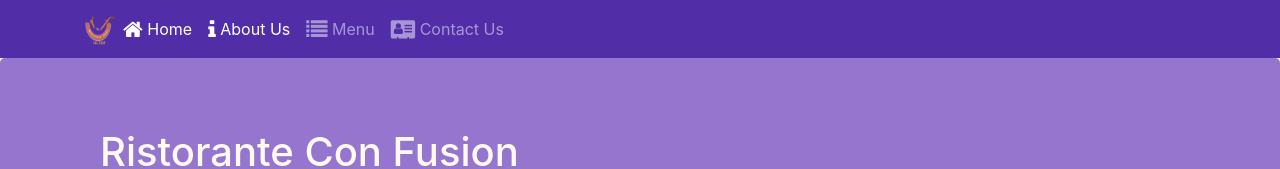
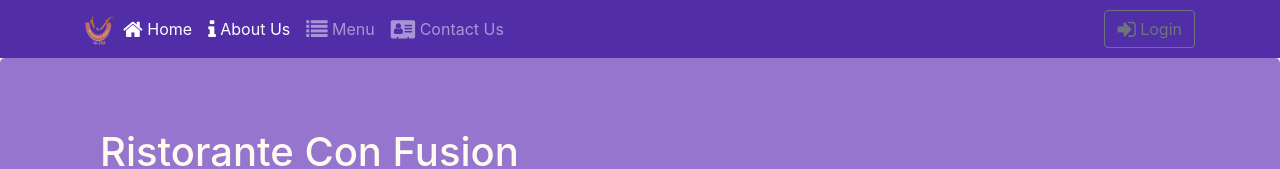
Before and after one commit to parthpadhiar/react-first-project, a React (Create React App) app: page /home in a window 1280 px wide. Shown: the top 169 px of the page. Built offline with nearby package versions, Linux system fonts and the light colour scheme.

Commit message:
unControlled form

```diff
--- a/src/componets/headerComponent.js
+++ b/src/componets/headerComponent.js
@@ -7,6 +7,14 @@ import {
   NavbarToggler,
   Collapse,
   NavItem,
+  Button,
+  Modal,
+  ModalHeader,
+  ModalBody,
+  Form,
+  FormGroup,
+  Label,
+  Input,
 } from "reactstrap";
 import { NavLink } from "react-router-dom";
 
@@ -15,13 +23,28 @@ class Header extends Component {
     super(props);
     this.state = {
       isNavOpen: false,
+      isModalOpen: false,
     };
     this.toggleNav = this.toggleNav.bind(this);
+    this.toggleModal = this.toggleModal.bind(this);
+    this.handleLogin = this.handleLogin.bind(this);
   }
   toggleNav() {
     this.setState({
       isNavOpen: !this.state.isNavOpen,
     });
+  }
+
+  toggleModal() {
+    this.setState({
+      isModalOpen: !this.state.isModalOpen,
+    });
+  }
+
+  handleLogin(event) {
+    this.toggleModal();
+    alert("Username" + this.username.value);
+    event.preventDefault();
   }
 
   render() {
@@ -65,6 +88,13 @@ class Header extends Component {
                   </NavLink>
                 </NavItem>
               </Nav>
+              <Nav className="ml-auto" navbar>
+                <NavItem>
+                  <Button outline onClick={this.toggleModal}>
+                    <span className="fa fa-sign-in fa-lg"></span> Login
+                  </Button>
+                </NavItem>
+              </Nav>
             </Collapse>
           </div>
         </Navbar>
@@ -81,6 +111,33 @@ class Header extends Component {
             </div>
           </div>
         </Jumbotron>
+        <Modal isOpen={this.state.isModalOpen} toggle={this.toggleModal}>
+          <ModalHeader toggle={this.toggleModal}>Login</ModalHeader>
+          <ModalBody>
+            <Form onSubmit={this.handleLogin}>
+              <FormGroup>
+                <Label htmlFor="username">Username</Label>
+                <Input type="text" id="username" name="username" innerRef={(input) => this.username = input} ></Input>
+              </FormGroup>
+
+              <FormGroup>
+                <Label htmlFor="password">Password</Label>
+                <Input type="password" id="password" name="password" innerRef={(input) => this.password = input} ></Input>
+              </FormGroup>
+
+              <FormGroup check>
+                <Label check>
+                  <Input type="checkbox" id="remember" name="remember" innerRef={(input) => this.remember = input} ></Input>
+                  Remember me
+                </Label>
+              </FormGroup>
+
+              <Button type="submit" value="submit" color="primary">
+                Login
+              </Button>
+            </Form>
+          </ModalBody>
+        </Modal>
       </React.Fragment>
     );
   }
```
Also changed, not shown: 1 other file (tests, documents, lock files or other folders).
